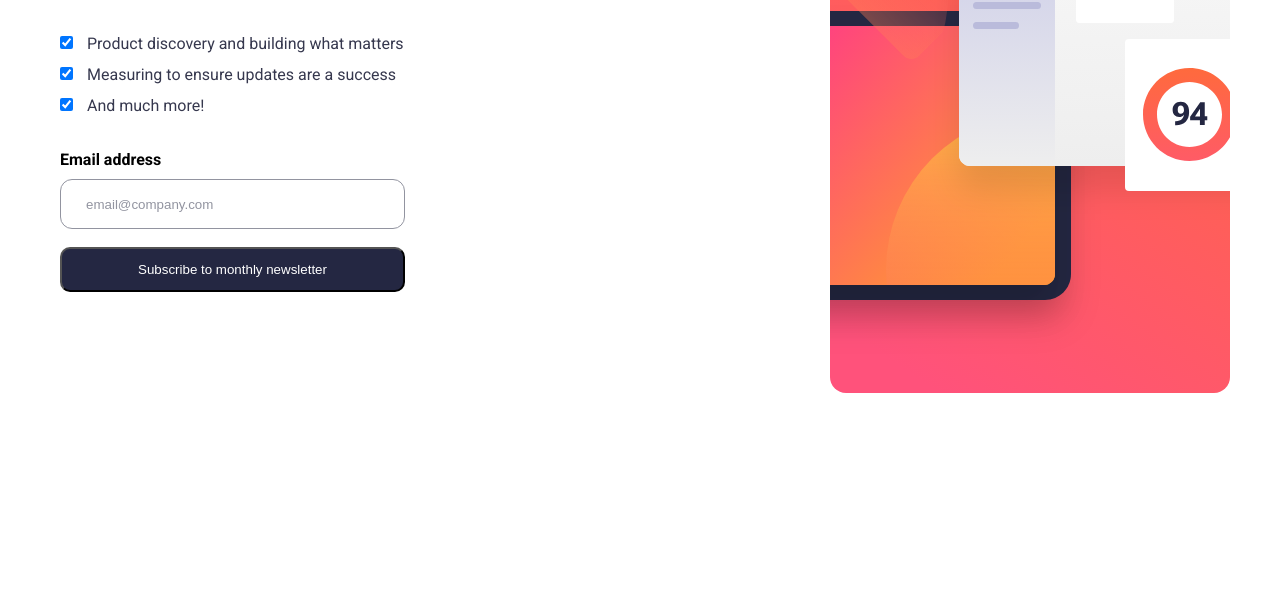
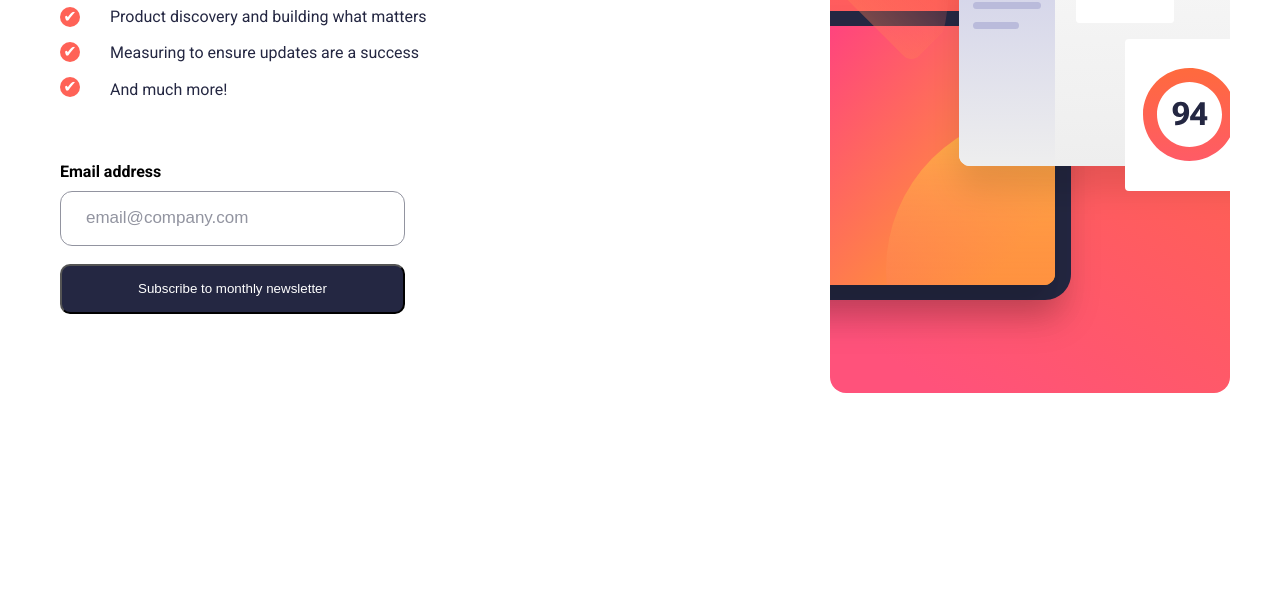
Before and after one commit to Saysamiche/task1, a plain HTML site: page index.html in a window 1280 px wide. Shown: the part 210-800 px from the top of the page. Drawn offline with Linux system fonts and the light colour scheme.

Commit message:
Add files via upload

```diff
--- a/index.html
+++ b/index.html
@@ -25,19 +25,15 @@
       <p class="main__content--note">Join 60,000+ product managers receiving monthly updates on:</p>
 
       <div class="container">
-        <div class="round">
-          <input type="checkbox" name="checkbox" checked id="checkbox-1" class="checkbox__field">
-          <label for="checkbox-1" class="text">Product discovery and building what matters</label>
+        <div class="container-round">
+          <div class="round-one">&#10004;</div>
+          <div class="round-two">&#10004;</div>
+          <div class="round-three">&#10004;</div>
         </div>
-
-        <div class="round">
-          <input type="checkbox" name="checkbox" checked id="checkbox-2" class="checkbox__field">
-          <label for="checkbox-2" class="text">Measuring to ensure updates are a success</label>
-        </div>
-
-        <div class="round">
-          <input type="checkbox" name="checkbox" checked id="checkbox-3" class="checkbox__field">
-          <label for="checkbox-3" class="text">And much more!</label>
+        <div class="container-paragraph">
+          <p class="container-product">Product discovery and building what matters</p>
+          <p class="container-measure">Measuring to ensure updates are a success</p>
+          <p class="container-more">And much more!</p>
         </div>
       </div><br><br>
 
@@ -56,7 +52,5 @@
       <img src="./assets/images/illustration-sign-up-desktop.svg" alt="desktop-image">
     </div>
   </main>
-
-  <script src="/script.js"></script>
 </body>
 </html>
--- a/style.css
+++ b/style.css
@@ -12,17 +12,16 @@ body {
 }
 
 .main__content {
-    display: inline-block;
+    width: 100%;
 }
 
-.main__content--notes {
-    margin: 10px 0 10px 30px;
+ .main__content--notes {
+   margin: 10px 0 10px 30px;
 }
 
 .main__content--image2 {
     visibility: visible;
     position: static;
-    margin: 0;
 }
 
 .main__content--image {
@@ -45,18 +44,67 @@ body {
 }
 
 .container {
-    padding: 10px 0;
     font-size: 1rem;
     color: hsl(234, 29%, 20%);
-    display: inline-block;
+    display: flex;
+    vertical-align: middle;
+    padding: 20px 0;
+    font-size: 0.9rem;
 }
 
-.round {
-    padding: 4px 0;
+.round-one {
+    width: 20px;
+    height: 20px;
+    border-radius: 50%;
+    background-color: hsl(4, 100%, 67%);
+    vertical-align: middle;
+    margin-bottom: 30px;
+    text-align: center;
+    color: white;
 }
 
-.checkbox__field {
-    margin-right: 5px;
+.round-two {
+    width: 20px;
+    height: 20px;
+    border-radius: 50%;
+    background-color: hsl(4, 100%, 67%);
+    vertical-align: middle;
+    margin-bottom: 30px;
+    text-align: center;
+    color: white;
+}
+
+.round-three {
+    width: 20px;
+    height: 20px;
+    border-radius: 50%;
+    background-color: hsl(4, 100%, 67%);
+    vertical-align: middle;
+    text-align: center;
+    color: white;
+}
+
+.container-round {
+    vertical-align: middle;
+}
+
+.container-paragraph {
+    vertical-align: middle;
+    padding-left: 14px;
+}
+
+.container-product {
+    padding-bottom: 33px;
+}
+
+.container-measure {
+    padding-bottom: 32px;
+
+}
+
+.container-more {
+    padding-bottom: 8px;
+    vertical-align: middle;
 }
 
 .mail{
@@ -88,9 +136,16 @@ button {
 button:active {
     background-color: hsl(4, 100%, 67%);
     transition: all 0.2s ease-out;
+}
+
+@media (min-width: 761px) {
+    body {
+        font-size: 16px;
+        font-family: "Roboto", sans-serif;
+        width: 100%;
+        height: 100vh;
     }
 
-@media (min-width: 376px) {
     .main__content {
         display: flex;
         flex-direction: row;
@@ -113,6 +168,8 @@ button:active {
 
     .main__content--notes {
         margin: 0 0 0 60px;
+        display: inline-block;
+        width: 100%;
     }
 
     .main__content--update {
@@ -126,35 +183,93 @@ button:active {
         font-size: 1rem;
     }
 
-    .round {
-        padding: 6px 0;
-        color: hsl(235, 18%, 26%);
+
+    .container {
         font-size: 1rem;
-        font-weight: 400;
+        color: hsl(234, 29%, 20%);
+        display: flex;
+        padding: 10px 0;
+        width: 100%;
     }
 
-    .checkbox__field {
-        margin-right: 10px;
+    .round-one {
+        width: 20px;
+        height: 20px;
+        border-radius: 50%;
+        background-color: hsl(4, 100%, 67%);
+        vertical-align: middle;
+        margin-bottom: 35px;
+        text-align: center;
+        color: white;
+    }
+
+    .round-two {
+        width: 20px;
+        height: 20px;
+        border-radius: 50%;
+        background-color: hsl(4, 100%, 67%);
+        vertical-align: middle;
+        margin-bottom: 35px;
+        text-align: center;
+        color: white;
+    }
+
+    .round-three {
+        width: 20px;
+        height: 20px;
+        border-radius: 50%;
+        background-color: hsl(4, 100%, 67%);
+        vertical-align: middle;
+        text-align: center;
+        color: white;
+    }
+
+    .container-round {
+        width: 5%;
+    }
+
+    .container-paragraph {
+        vertical-align: top;
+        padding-left: 14px;
+        width: 85%;
+        padding-bottom: 15px;
+    }
+
+    .container-product {
+        margin-bottom: 4px;
+        padding-bottom: 13px;
+    }
+
+    .container-measure {
+        margin-bottom: 10px;
+        padding-bottom: 13px;
+    }
+
+    .container-more {
+        padding-bottom: 0;
+        margin-bottom: 0;
     }
 
     .mail{
         font-weight: 700;
+        padding-bottom: 30px;
     }
 
     .Email {
         margin: 10px 0;
         padding: 8px 25px;
         width: 345px;
-        height: 50px;
+        height: 55px;
         border-style: none;
         border: 1px solid  hsl(231, 7%, 60%);
         border-radius: 12px;
         color: hsl(231, 7%, 60%);
         cursor: pointer;
+        font-size: 17px;
     }
 
     button {
-        height: 45px;
+        height: 50px;
         width: 345px;
         margin-top: 8px;
         border-radius: 10px;
@@ -168,5 +283,73 @@ button:active {
         background-color: hsl(4, 100%, 67%);
         transition: all 0.3s ease-in ease-in;
     }
+}
+
+@media (min-width: 970px) {
+    .container {
+        font-size: 1rem;
+        color: hsl(234, 29%, 20%);
+        display: flex;
+        padding: 10px 0;
+        width: 100%;
+    }
+
+    .round-one {
+        width: 20px;
+        height: 20px;
+        border-radius: 50%;
+        background-color: hsl(4, 100%, 67%);
+        vertical-align: middle;
+        margin-bottom: 15px;
+        text-align: center;
+        color: white;
+    }
+
+    .round-two {
+        width: 20px;
+        height: 20px;
+        border-radius: 50%;
+        background-color: hsl(4, 100%, 67%);
+        vertical-align: middle;
+        margin-bottom: 15px;
+        text-align: center;
+        color: white;
+    }
+
+    .round-three {
+        width: 20px;
+        height: 20px;
+        border-radius: 50%;
+        background-color: hsl(4, 100%, 67%);
+        vertical-align: middle;
+        text-align: center;
+        color: white;
+    }
+
+    .container-round {
+        width: 5%;
+    }
+
+    .container-paragraph {
+        vertical-align: top;
+        padding-left: 14px;
+        width: 85%;
+        padding-bottom: 15px;
+    }
+
+    .container-product {
+        margin-bottom: 4px;
+        padding-bottom: 13px;
+    }
+
+    .container-measure {
+        margin-bottom: 5px;
+        padding-bottom: 13px;
+    }
+
+    .container-more {
+        padding-bottom: 0;
+        margin-bottom: 0;
+    }
 
 }
```
